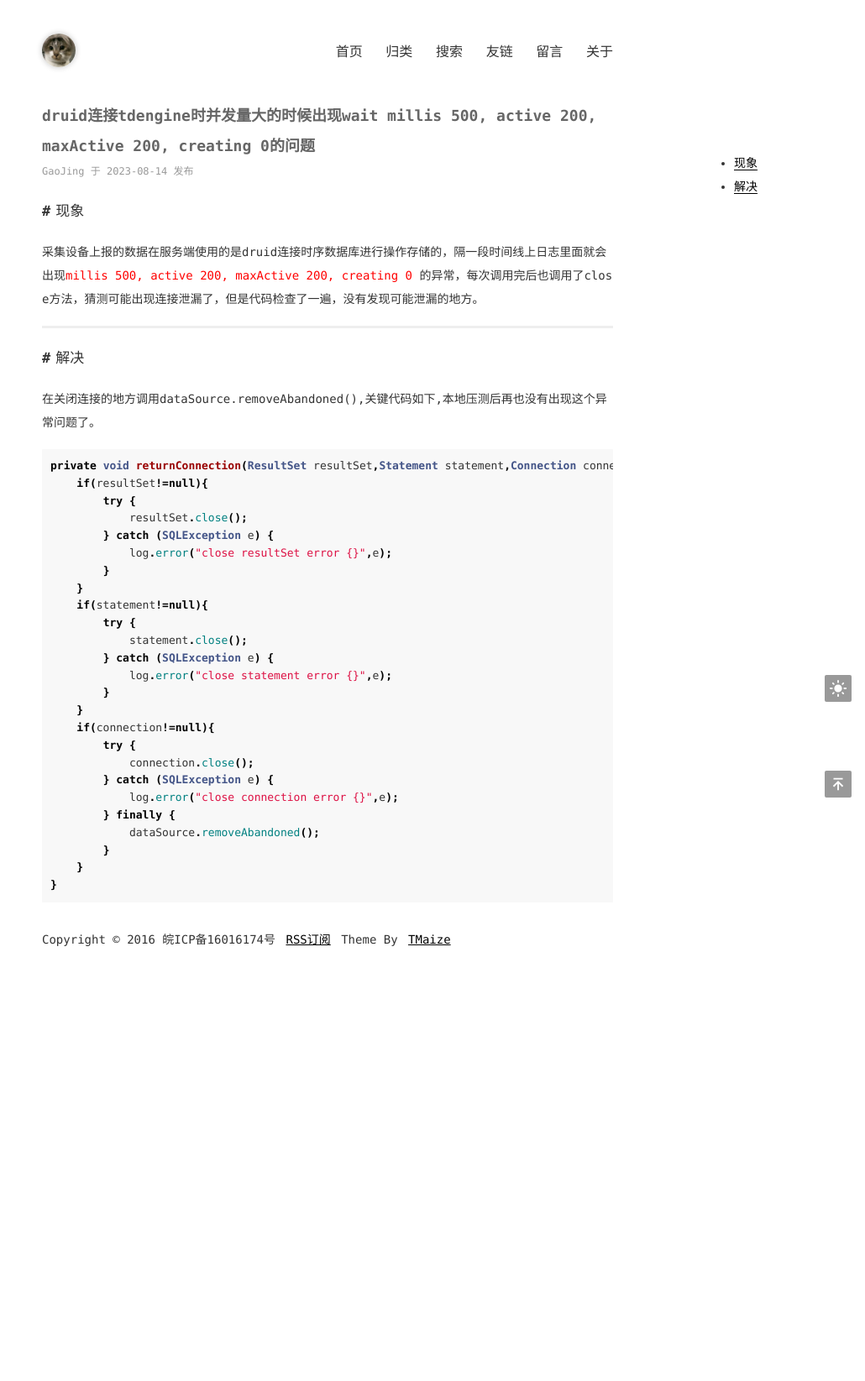
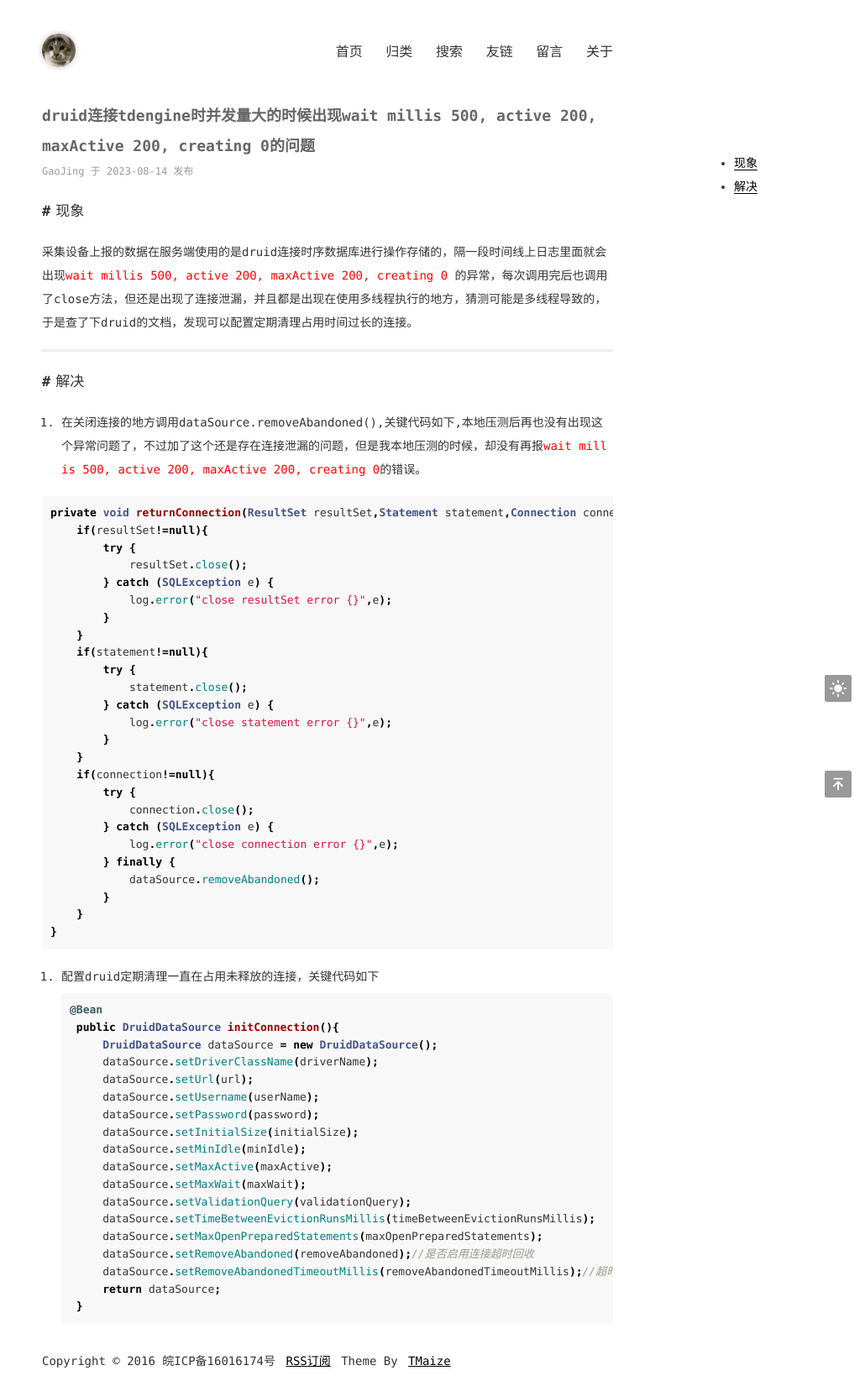
Before and after one commit to gaoj-git/gaoj-git.github.io, a Jekyll site: the page built from _posts/2023-08-14-druid连接tdengine时并发量大的时候出现wait millis 500, active 200, maxActive 200, creating 0的问题.md, in a window 1280 px wide. Shown: the whole page at 84% size, without its empty margins (250-1280 px from the left). Built offline with Jekyll 4.4.1, drawn with Linux system fonts in a browser that asks for light colours; before the commit the page ends 1143 px from its top, so only the background shows below that.

Commit message:
修改文件: _posts/2023-08-14-druid连接tdengine时并发量大的时候出现wait millis 500, active 200, maxActive 200, creating 0的问题.md

````diff
--- a/_posts/2023-08-14-druid连接tdengine时并发量大的时候出现wait millis 500, active 200, maxActive 200, creating 0的问题.md
+++ b/_posts/2023-08-14-druid连接tdengine时并发量大的时候出现wait millis 500, active 200, maxActive 200, creating 0的问题.md
@@ -6,11 +6,11 @@
 ---
 
 ## 现象
-采集设备上报的数据在服务端使用的是druid连接时序数据库进行操作存储的，隔一段时间线上日志里面就会出现<font color="red">millis 500, active 200, maxActive 200, creating 0</font> 的异常，每次调用完后也调用了close方法，猜测可能出现连接泄漏了，但是代码检查了一遍，没有发现可能泄漏的地方。
+采集设备上报的数据在服务端使用的是druid连接时序数据库进行操作存储的，隔一段时间线上日志里面就会出现<font color="red">wait millis 500, active 200, maxActive 200, creating 0</font> 的异常，每次调用完后也调用了close方法，但还是出现了连接泄漏，并且都是出现在使用多线程执行的地方，猜测可能是多线程导致的，于是查了下druid的文档，发现可以配置定期清理占用时间过长的连接。
 
 ----------
 ## 解决
-在关闭连接的地方调用dataSource.removeAbandoned(),关键代码如下,本地压测后再也没有出现这个异常问题了。
+1. 在关闭连接的地方调用dataSource.removeAbandoned(),关键代码如下,本地压测后再也没有出现这个异常问题了，不过加了这个还是存在连接泄漏的问题，但是我本地压测的时候，却没有再报<font color="red">wait millis 500, active 200, maxActive 200, creating 0</font>的错误。
 
 ```java?linenums
 private void returnConnection(ResultSet resultSet,Statement statement,Connection connection){
@@ -39,3 +39,24 @@
 	}
 }
 ```
+2. 配置druid定期清理一直在占用未释放的连接，关键代码如下
+   ~~~ java
+   @Bean
+	public DruidDataSource initConnection(){
+		DruidDataSource dataSource = new DruidDataSource();
+		dataSource.setDriverClassName(driverName);
+		dataSource.setUrl(url);
+		dataSource.setUsername(userName);
+		dataSource.setPassword(password);
+		dataSource.setInitialSize(initialSize);
+		dataSource.setMinIdle(minIdle);
+		dataSource.setMaxActive(maxActive);
+		dataSource.setMaxWait(maxWait);
+		dataSource.setValidationQuery(validationQuery);
+		dataSource.setTimeBetweenEvictionRunsMillis(timeBetweenEvictionRunsMillis);
+		dataSource.setMaxOpenPreparedStatements(maxOpenPreparedStatements);
+		dataSource.setRemoveAbandoned(removeAbandoned);//是否启用连接超时回收
+		dataSource.setRemoveAbandonedTimeoutMillis(removeAbandonedTimeoutMillis);//超时时间 单位毫秒
+		return dataSource;
+	}
+   ~~~
````
